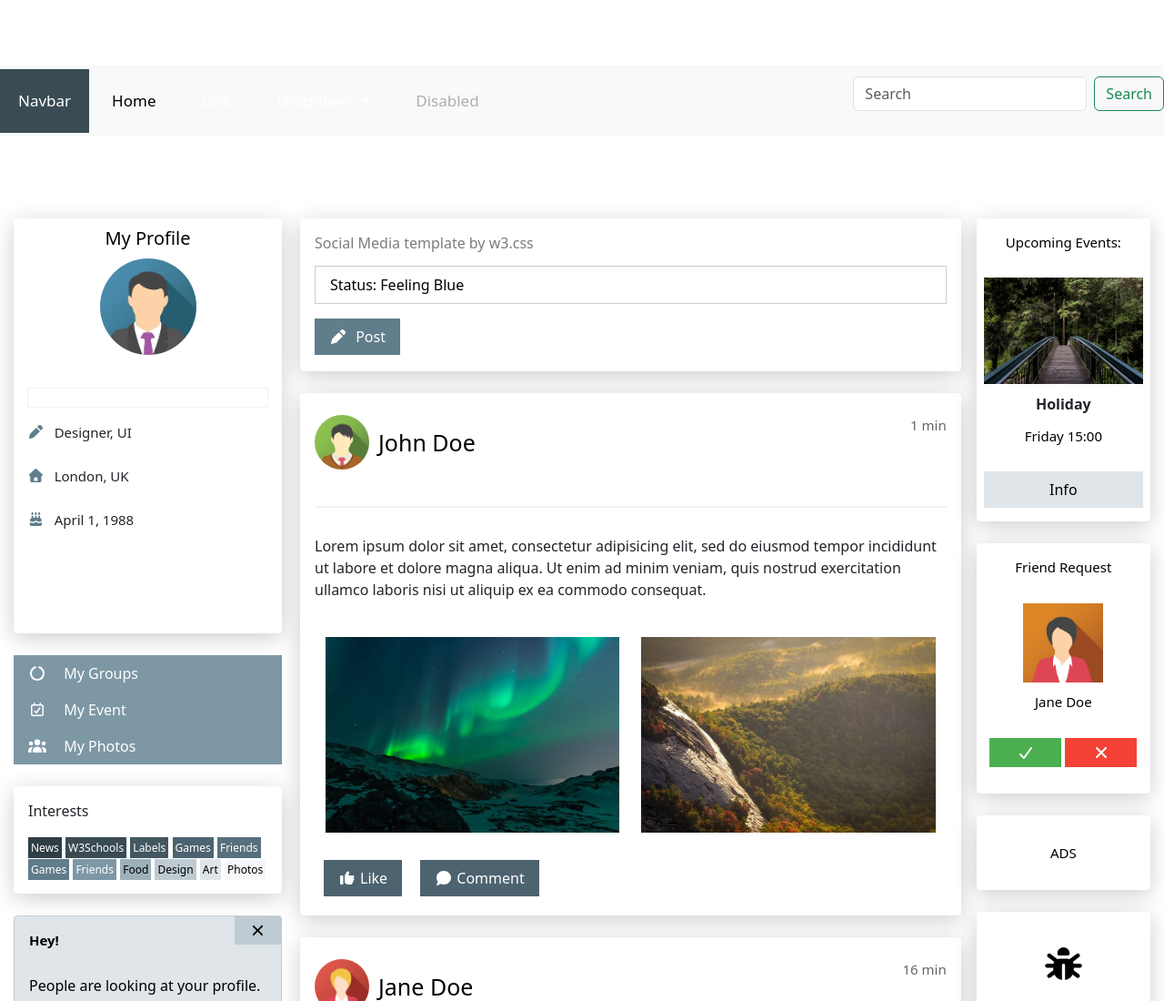
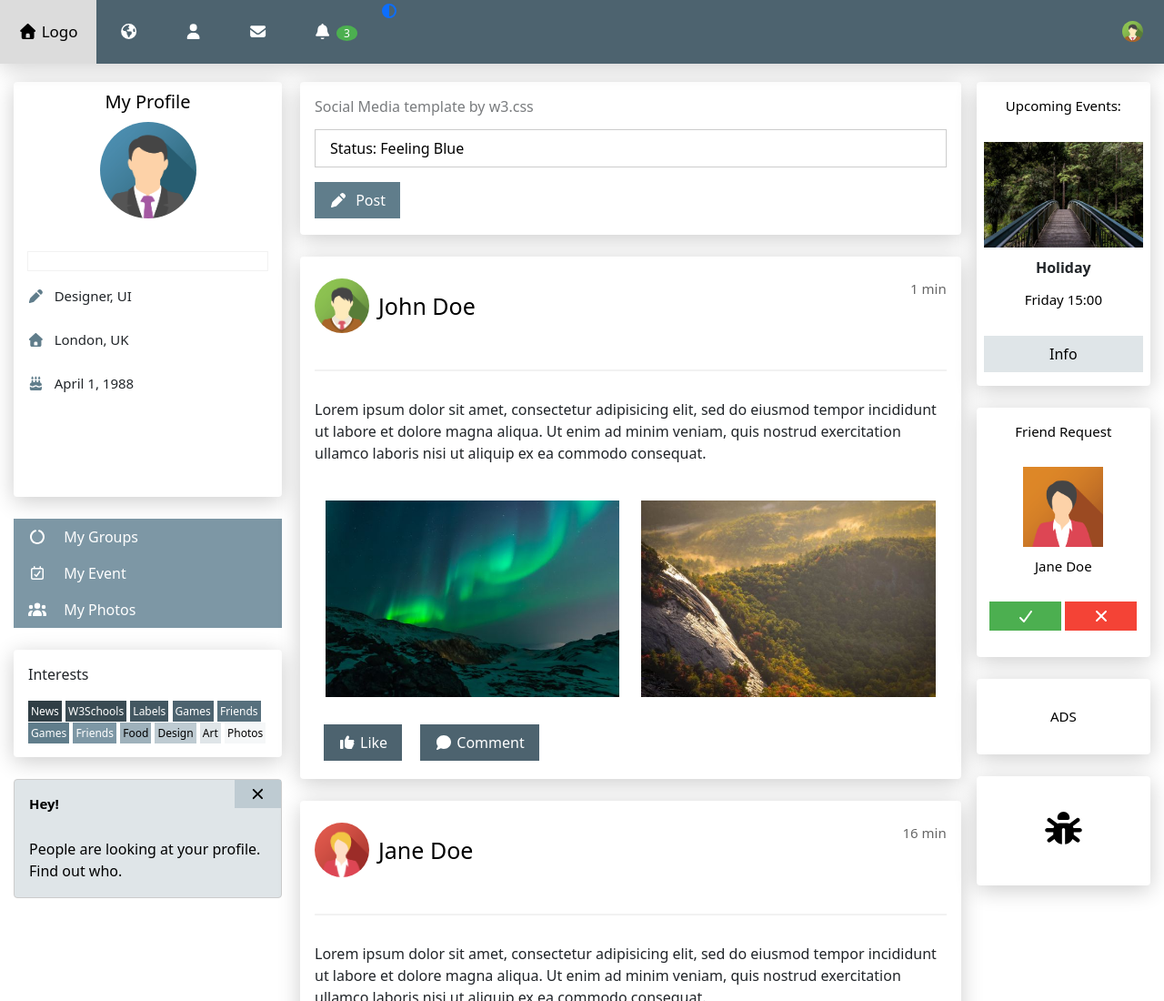
Before and after one commit to yassinrady/Social-media, a plain HTML site: page index.html in a window 1280 px wide. Shown: the top 1100 px of the page at 91% size. Drawn offline with nearby package versions, Linux system fonts and the light colour scheme.

Commit message:
Update index.html

```diff
--- a/index.html
+++ b/index.html
@@ -18,40 +18,52 @@
     <link rel="stylesheet" href="https://cdnjs.cloudflare.com/ajax/libs/animate.css/4.1.1/animate.min.css"/>
     </head>
   <body>
-      <br><br><br>
-      <nav class="navbar navbar-expand-lg bg-body-tertiary">
+   <nav class="navbar navbar-expand-lg fixed-top" style="box-shadow: 0 5px 25px rgba(1 1 1 / 18%);background-color: #4d636f;">
       <div class="container-fluid">
-    <a class="navbar-brand" href="#">Navbar</a>
+        <a class="navbar-brand"><i class="fa-solid fa-house"></i>       Logo</a>
         <button class="navbar-toggler" type="button" data-bs-toggle="collapse" data-bs-target="#navbarSupportedContent" aria-controls="navbarSupportedContent" aria-expanded="false" aria-label="Toggle navigation">
-      <span class="navbar-toggler-icon"></span>
+          <i class="fa-solid fa-bars"></i>
         </button>
         <div class="collapse navbar-collapse" id="navbarSupportedContent">
-      <ul class="navbar-nav me-auto mb-2 mb-lg-0">
+          <ul class="navbar-nav mb-2 mb-lg-0">
             <li class="nav-item">
-          <a class="nav-link active" aria-current="page" href="#">Home</a>
+              <a class="nav-link" href="#"><i class="fa-solid fa-earth-americas"></i></a>
             </li>
             <li class="nav-item">
-          <a class="nav-link" href="#">Link</a>
+              <a class="nav-link" href="#"><i class="fa-solid fa-user"></i></a>
             </li>
+            <li class="nav-item">
+              <a class="nav-link" href="#"><i class="fa-solid fa-envelope"></i></a>
+            </li>
+            <li class="nav-item">
+              <a class="nav-link4" href="#">Link 2</a>
+            </li>
+            <li class="nav-item">
+              <a class="nav-link4" href="#">Link 3</a>
+            </li>
+            <li class="nav-item">
+              <a class="nav-link4" href="#">My Profile</a>
+            </li>
+            <li class="nav-item text-center">
               <li class="nav-item dropdown">
-          <a class="nav-link dropdown-toggle" href="#" role="button" data-bs-toggle="dropdown" aria-expanded="false">
-            Dropdown
+                <a class="nav-link2" href="#" role="button" data-bs-toggle="dropdown" aria-expanded="false">
+                  <i class="fa-solid fa-bell"></i>
+                  <span class="s-3">3</span>
                 </a>
                 <ul class="dropdown-menu">
-            <li><a class="dropdown-item" href="#">Action</a></li>
-            <li><a class="dropdown-item" href="#">Another action</a></li>
-            <li><hr class="dropdown-divider"></li>
-            <li><a class="dropdown-item" href="#">Something else here</a></li>
+                  <li><a class="dropdown-item" href="#">One new friend request</a></li>
+                  <li><a class="dropdown-item" href="#">John Doe posted on your wall</a></li>
+                  <li><a class="dropdown-item" href="#">Jane likes your post</a></li>
                 </ul>
               </li>
+            </li>
             <li class="nav-item">
-          <a class="nav-link disabled" aria-disabled="true">Disabled</a>
+              <a class="nav-link6" href="#"><i class="fa-solid fa-circle-half-stroke"></i></a>
             </li>
           </ul>
-      <form class="d-flex" role="search">
-        <input class="form-control me-2" type="search" placeholder="Search" aria-label="Search">
-        <button class="btn btn-outline-success" type="submit">Search</button>
-      </form>
+          <div class="nav-item2">
+            <img class="image-7" src="image/avatar2.png">
+          </div>
         </div>
       </div>
     </nav>
```
Lines whose indentation alone changed are shown as unchanged.
